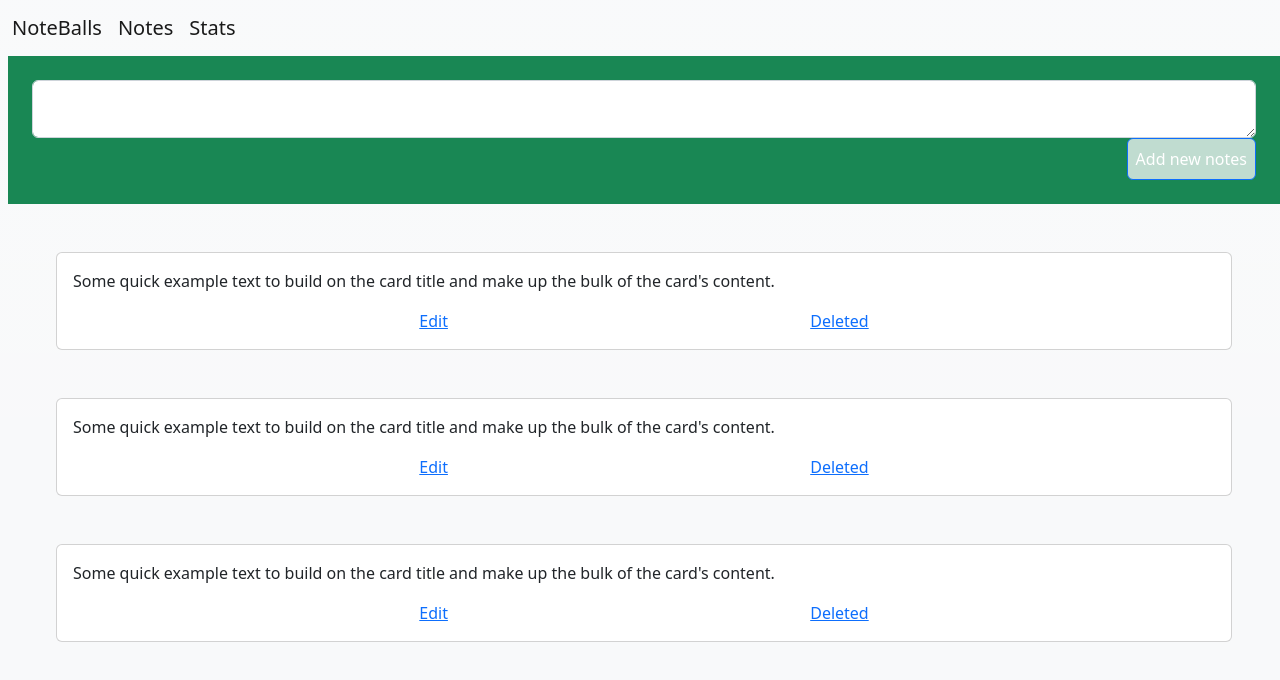
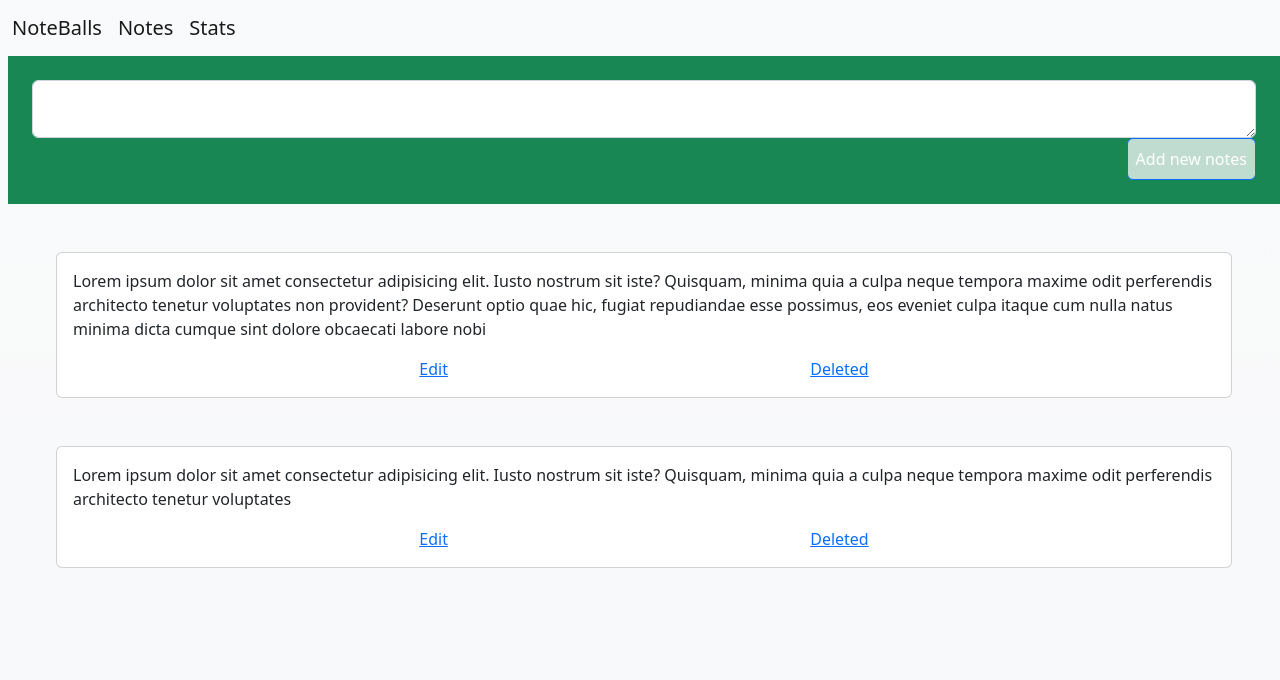
Before and after one commit to moabdurrakib/note-ball-app-vue3, a Vue app: page / in a window 1280 px wide. Shown: the top 680 px of the page. Built offline with nearby package versions, Linux system fonts and the light colour scheme.

Commit message:
notes array

```diff
--- a/src/views/ViewNotes.vue
+++ b/src/views/ViewNotes.vue
@@ -16,11 +16,10 @@
         </button>
       </div>
     </div>
-    <div class="card m-5" v-for="i in 3" :key="i">
+    <div class="card m-5" v-for="note in notes" :key="note.id">
       <div class="card-body">
         <p class="card-text">
-          Some quick example text to build on the card title and make up the
-          bulk of the card's content.
+          {{ note.content }}
         </p>
         <footer class="d-flex justify-content-evenly">
           <a href="#" class="card-link">Edit</a>
@@ -30,3 +29,21 @@
     </div>
   </div>
 </template>
+<script setup>
+/* import **/
+import { ref } from "vue";
+
+/**Notes */
+const notes = ref([
+  {
+    id: "id1",
+    content:
+      " Lorem ipsum dolor sit amet consectetur adipisicing elit. Iusto nostrum sit iste? Quisquam, minima quia a culpa neque tempora maxime odit perferendis architecto tenetur voluptates non provident? Deserunt optio quae hic, fugiat repudiandae esse possimus, eos eveniet culpa itaque cum nulla natus minima dicta cumque sint dolore obcaecati labore nobi",
+  },
+  {
+    id: "id2",
+    content:
+      " Lorem ipsum dolor sit amet consectetur adipisicing elit. Iusto nostrum sit iste? Quisquam, minima quia a culpa neque tempora maxime odit perferendis architecto tenetur voluptates ",
+  },
+]);
+</script>
```
